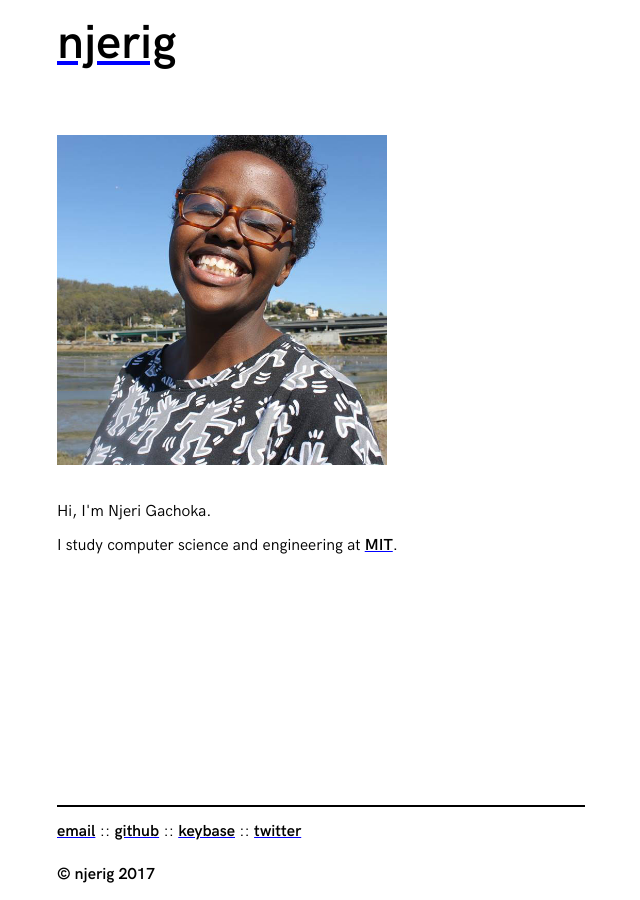
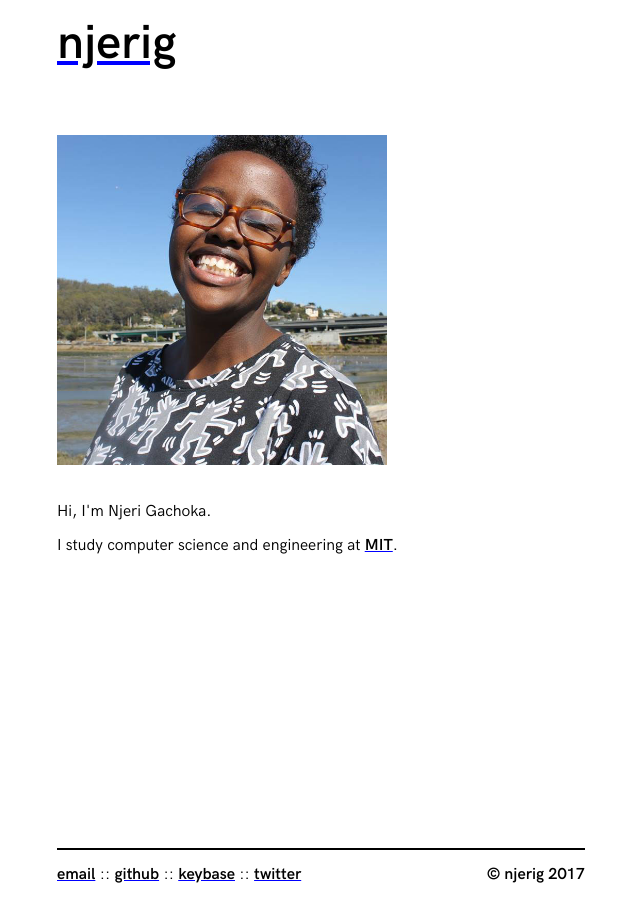
Before and after one commit to njerig/personal-website, a Jekyll site: the page built from index.html, in a window 1280 px wide. Shown: the whole page, without its empty margins (319-959 px from the left). Built offline with Jekyll 4.4.1, drawn with Linux system fonts in a browser that asks for light colours; some web fonts are replaced.

Commit message:
move copyright to same line as nav when screen gets bigger

```diff
--- a/_includes/footer.html
+++ b/_includes/footer.html
@@ -1,4 +1,3 @@
-
 <footer>
   <nav class="social">
     {% for item in site.data.nav.social %}
@@ -11,5 +10,5 @@
       {% endunless %}
     {% endfor %}
   </nav>
-  © njerig 2017
+  <span id="cp">© njerig 2017</span>
 </footer>
--- a/css/styles.scss
+++ b/css/styles.scss
@@ -43,6 +43,21 @@ footer {
   padding: 1rem 0;
   border-top: 2px solid;
   font-weight: $semibold;
+}
+@media (min-width: 425px) {
+  footer {
+    display: flex;
+    flex-direction: row;
+    justify-content: space-between;
+
+    nav.social {
+      margin: 0;
+    }
+
+    #cp {
+      padding: 0;
+    }
+  }
 }
 
 nav.main {
```
